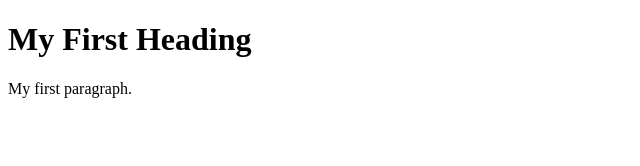
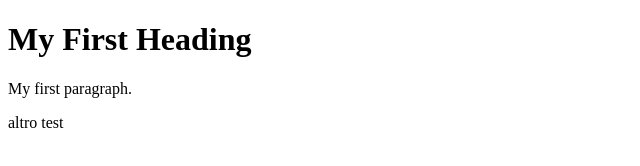
Before and after one commit to YeshiNamkhai/YeshiNamkhai.github.io, a plain HTML site: page index.html in a window 1280 px wide. Shown: the full height of the page, 0-640 px from the left. Drawn offline with Linux system fonts and the light colour scheme.

Commit message:
Update index.html

```diff
--- a/index.html
+++ b/index.html
@@ -6,5 +6,7 @@
 
 <p>My first paragraph.</p>
 
+  <p> altro test</p>
+
 </body>
 </html>
```
